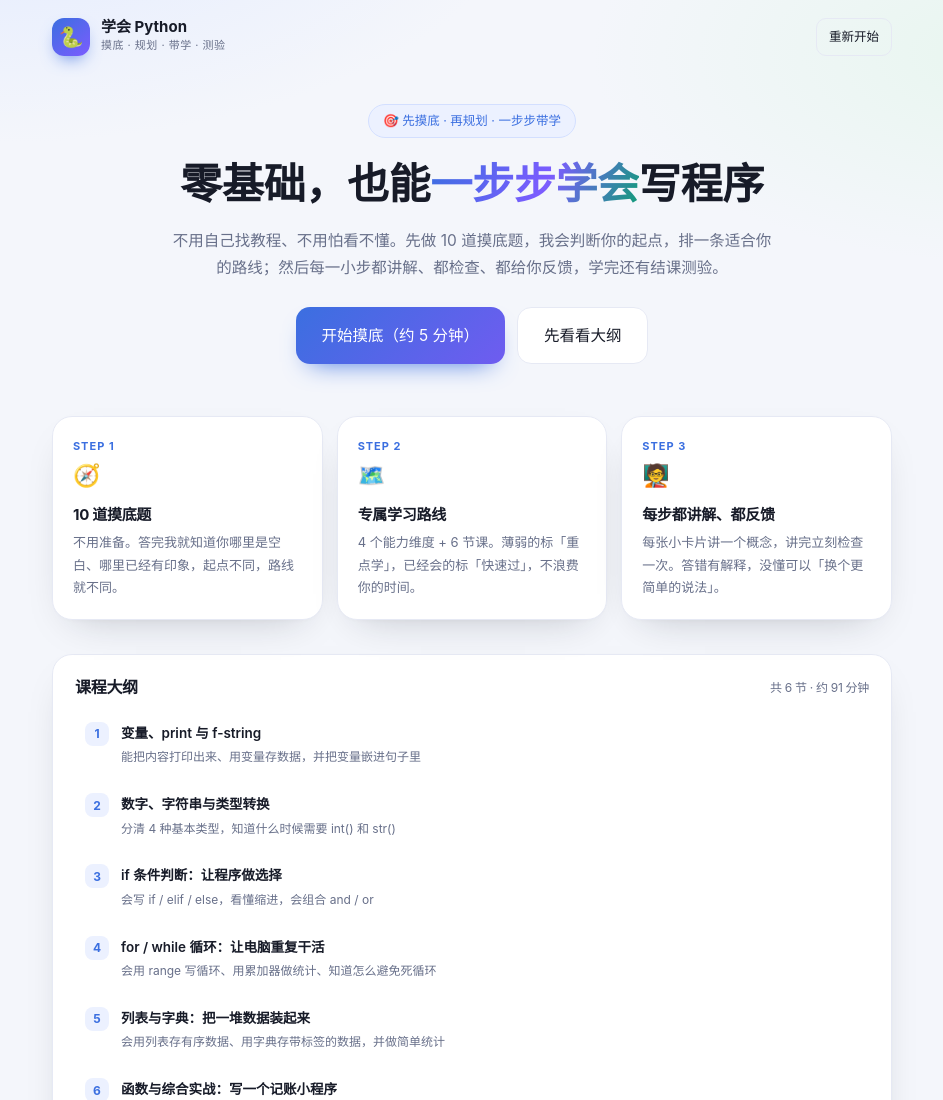
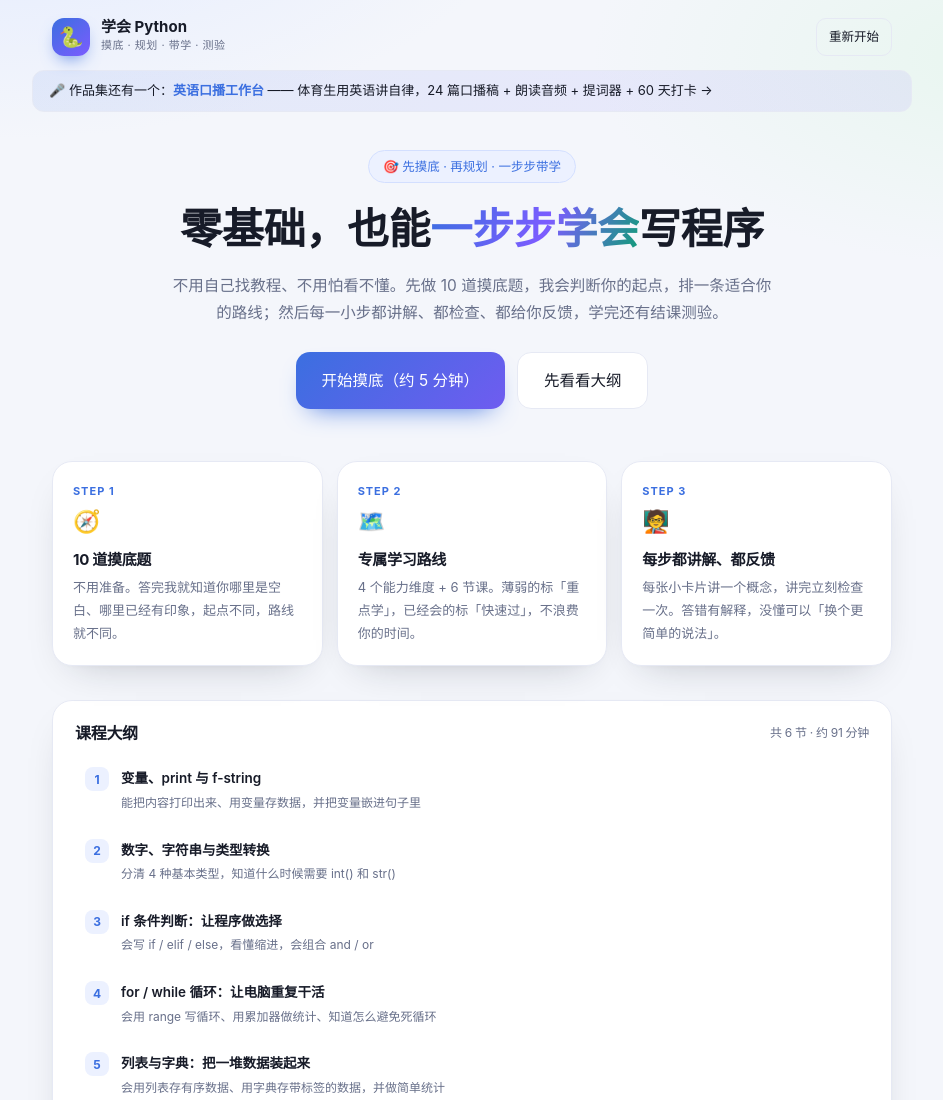
Before and after one commit to ZAIN0214/dsh-workspace, a plain HTML site: page index.html in a window 1280 px wide. Shown: the top 1100 px of the page, without its empty margins (168-1111 px from the left). Drawn offline with Linux system fonts and the light colour scheme.

Commit message:
作品集首页加口播页入口；README 去掉「还没推送」并更新验证数字

```diff
--- a/index.html
+++ b/index.html
@@ -372,6 +372,18 @@
     .stepper-wrap{padding:0 16px}
     .stepper li{padding:4px 10px 4px 5px;font-size:11.5px}
   }
+
+  /* 作品集互链 */
+  .xlink{
+    display:block;max-width:880px;margin:4px auto 0;padding:10px 16px;
+    font-size:13px;line-height:1.5;color:var(--ink);text-decoration:none;
+    background:linear-gradient(90deg,rgba(59,111,224,.09),rgba(124,92,255,.09));
+    border:1px solid var(--line);border-radius:12px;
+    transition:border-color .2s ease,transform .15s ease;
+  }
+  .xlink:hover{border-color:#cdd6ef;transform:translateY(-1px)}
+  .xlink b{color:var(--accent)}
+  @media (max-width:480px){ .xlink{margin:4px 16px 0;font-size:12.5px;padding:9px 13px} }
 </style>
 </head>
 <body>
@@ -382,6 +394,7 @@
   </div>
   <button class="btn ghost sm" type="button" data-act="restart" title="清空进度，从头开始">重新开始</button>
 </header>
+<a class="xlink" href="english-oral-lab.html">🎤 作品集还有一个：<b>英语口播工作台</b> —— 体育生用英语讲自律，24 篇口播稿 + 朗读音频 + 提词器 + 60 天打卡 →</a>
 <nav class="stepper-wrap" id="stepper" aria-label="学习流程"></nav>
 <main class="wrap" id="app"></main>
 <div class="footer">进度自动保存在你的浏览器里 · 关掉页面也不会丢</div>
```
Also changed, not shown: 1 other file.
